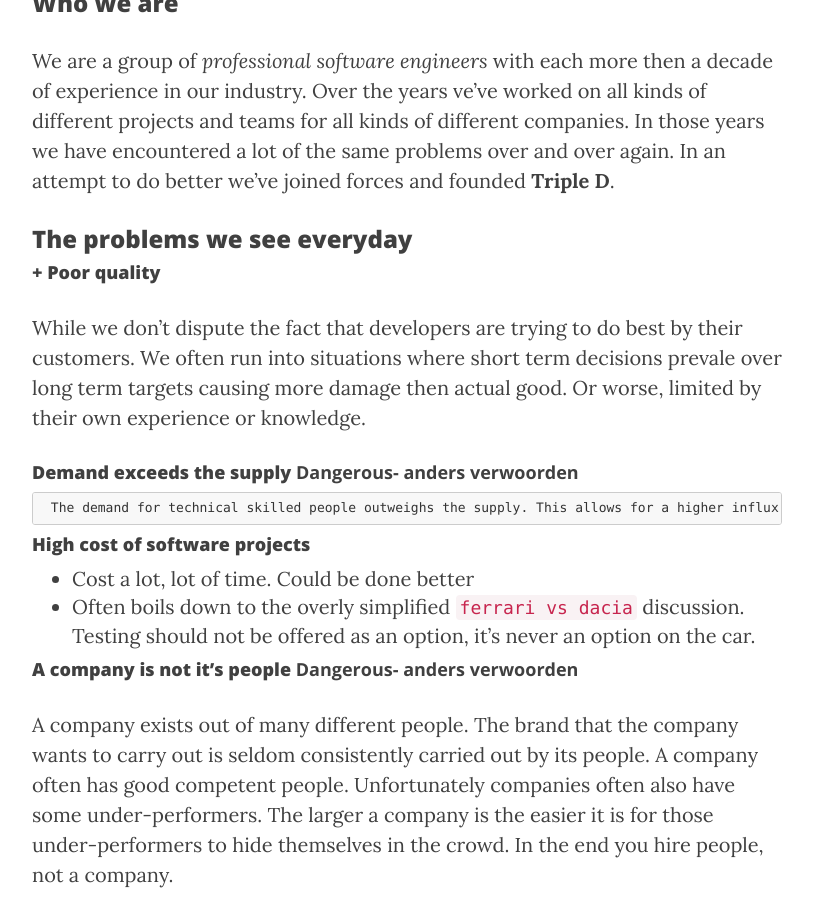
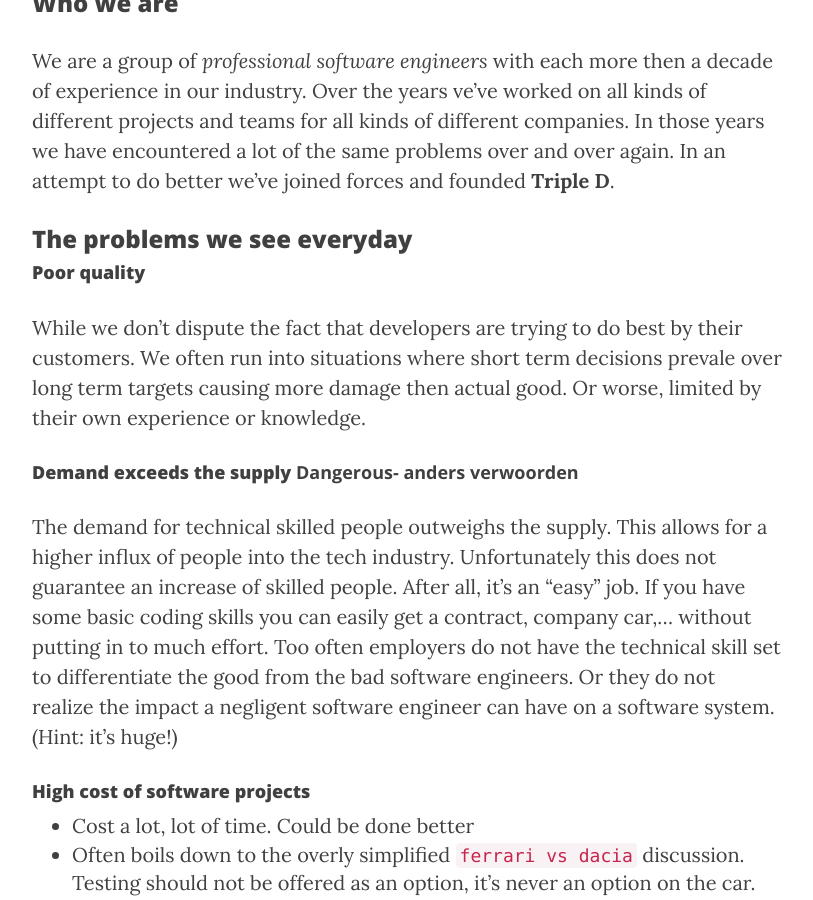
Before and after one commit to tripledio/tripledio.github.io, a Jekyll site: the page built from about.md, in a window 1280 px wide and 900 px high, scrolled down 891 px. Shown: the whole window, without its empty margins (233-1046 px from the left). Built offline with Jekyll 4.4.1, drawn with Linux system fonts in a browser that asks for light colours; nearby versions of some CDN libraries.

Commit message:
fix layout

```diff
--- a/about.md
+++ b/about.md
@@ -18,12 +18,12 @@ We are a group of *professional software engineers* with each more then a decade
 
 ### The problems we see everyday
 
-#### + Poor quality
+#### Poor quality
 While we don't dispute the fact that developers are trying to do best by their customers. We often run into situations where short term decisions prevale over long term targets causing more damage then actual good. Or worse, limited by their own experience or knowledge.
 
 #### Demand exceeds the supply **Dangerous- anders verwoorden**
 
-     The demand for technical skilled people outweighs the supply. This allows for a higher influx of people into the tech industry. Unfortunately this does not guarantee an increase of skilled people. After all, it's an "easy" job. If you have some basic coding skills you can easily get a contract, company car,... without putting in to much effort. Too often employers do not have the technical skill set to differentiate the good from the bad software engineers. Or they do not realize the impact a negligent software engineer can have on a software system. (Hint: it's huge!)
+   The demand for technical skilled people outweighs the supply. This allows for a higher influx of people into the tech industry. Unfortunately this does not guarantee an increase of skilled people. After all, it's an "easy" job. If you have some basic coding skills you can easily get a contract, company car,... without putting in to much effort. Too often employers do not have the technical skill set to differentiate the good from the bad software engineers. Or they do not realize the impact a negligent software engineer can have on a software system. (Hint: it's huge!)
 
 #### High cost of software projects
 + Cost a lot, lot of time. Could be done better
```
